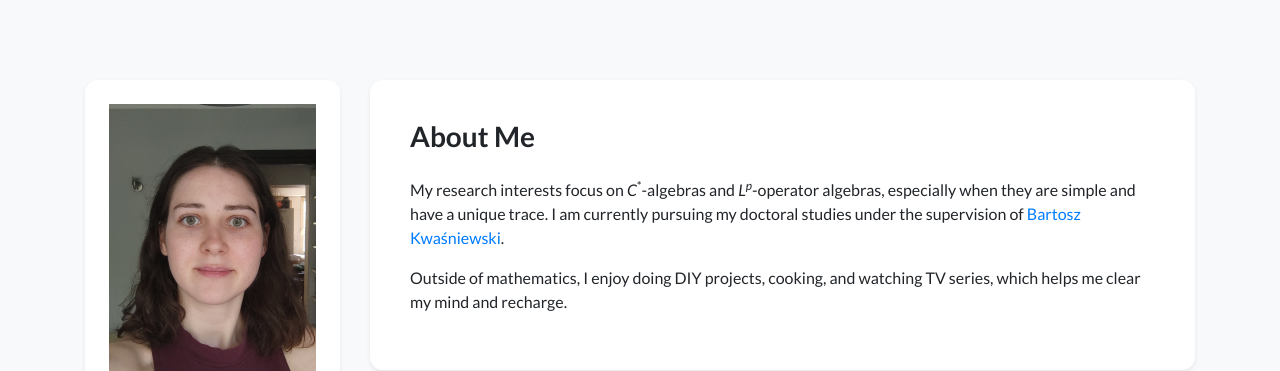
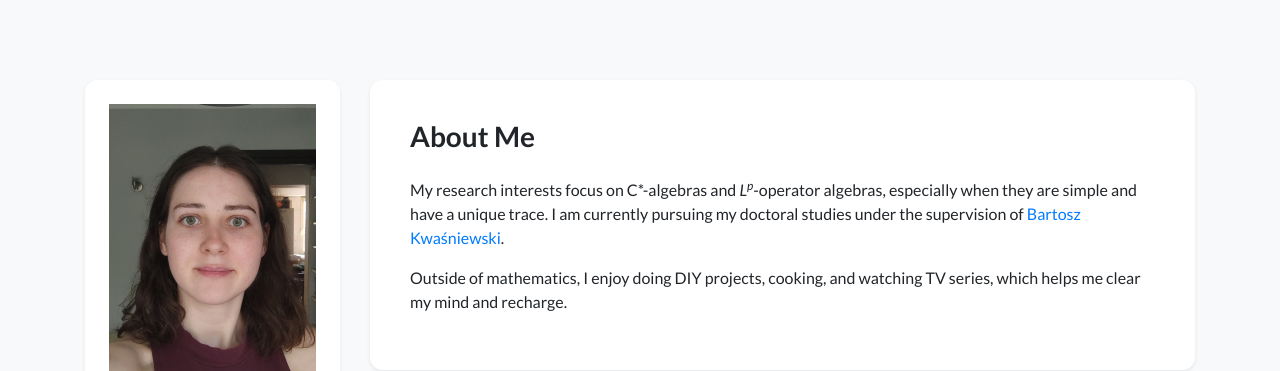
Before and after one commit to halinabezh/halinabezh.github.io, a Jekyll site: the page built from index_stary.html, in a window 1280 px wide and 1096 px high. Shown: the top 371 px of the window. Built offline with Jekyll 4.4.1, drawn with Linux system fonts in a browser that asks for light colours; nearby versions of some CDN libraries; a style sheet for code colours, icons or effects is not loaded.

```diff
--- a/_data/profile.yml
+++ b/_data/profile.yml
@@ -18,7 +18,7 @@ orcid: 0009-0008-6061-9426
 short_bio_text_justify: false
 short_bio: >-
   <p>
-    My research interests focus on  <i>C</i><sup>*</sup>-algebras and <i>L</i><sup><i>p</i></sup>-operator algebras, especially when they are simple and have a unique trace.
+    My research interests focus on  C*-algebras and <i>L</i><sup><i>p</i></sup>-operator algebras, especially when they are simple and have a unique trace.
     I am currently pursuing my doctoral studies under the supervision of <a href="http://math.uwb.edu.pl/~zaf/kwasniewski" target="_blank">Bartosz Kwaśniewski</a>.
   </p>
   <p>
```
